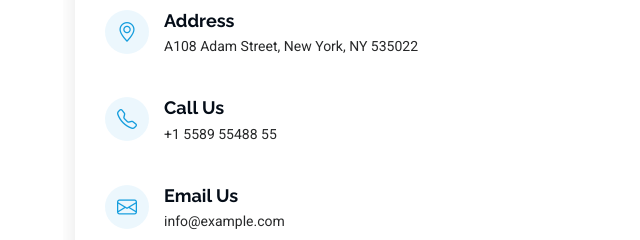
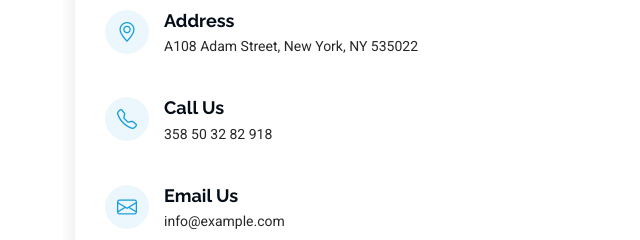
Before and after one commit to ViniGardi1/portifolio, a plain HTML site: page index.html in a window 1280 px wide. Shown: the part 4020-4260 px from the top of the page, 237-877 px from the left. Drawn offline with Linux system fonts and the light colour scheme.

Commit message:
Correção numero de telefone

```diff
--- a/index.html
+++ b/index.html
@@ -394,7 +394,7 @@
                 <i class="bi bi-telephone flex-shrink-0"></i>
                 <div>
                   <h3>Call Us</h3>
-                  <p>+1 5589 55488 55</p>
+                  <p>358 50 32 82 918</p>
                 </div>
               </div><!-- End Info Item -->
 
```
